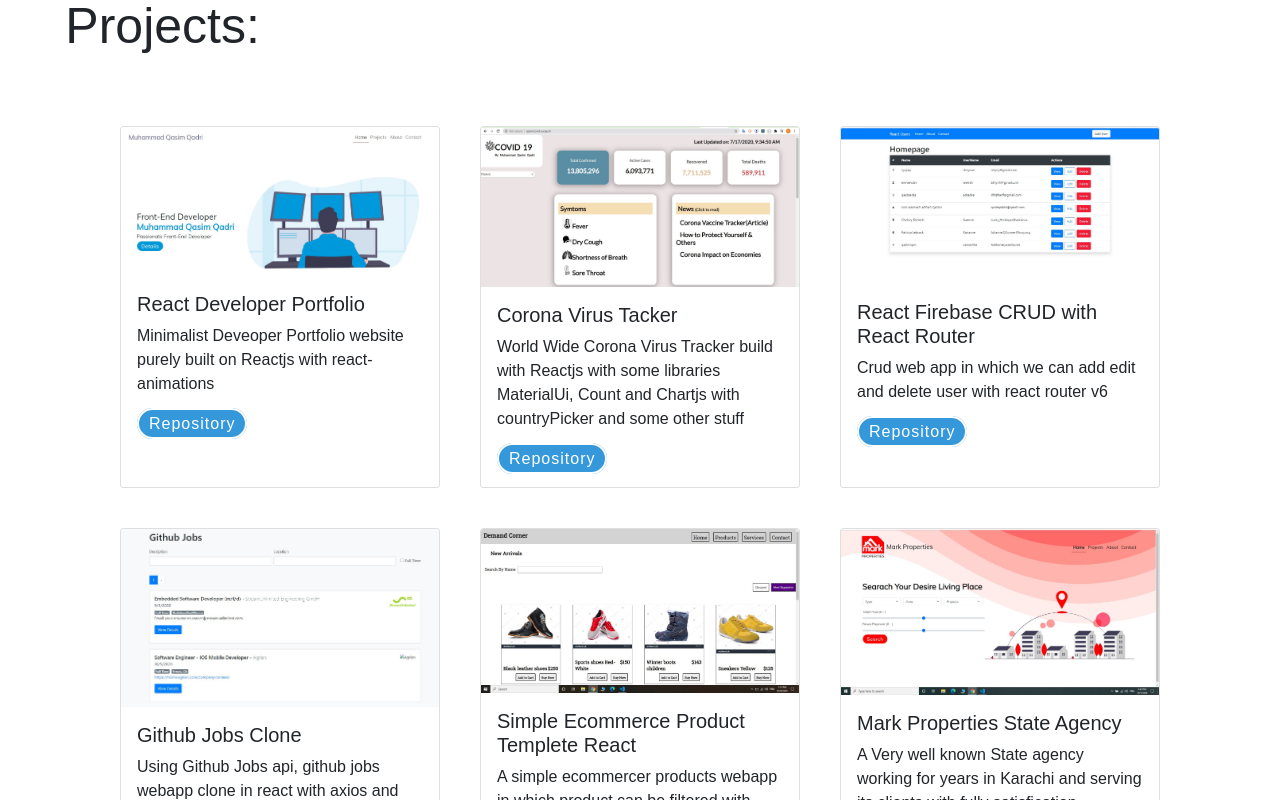
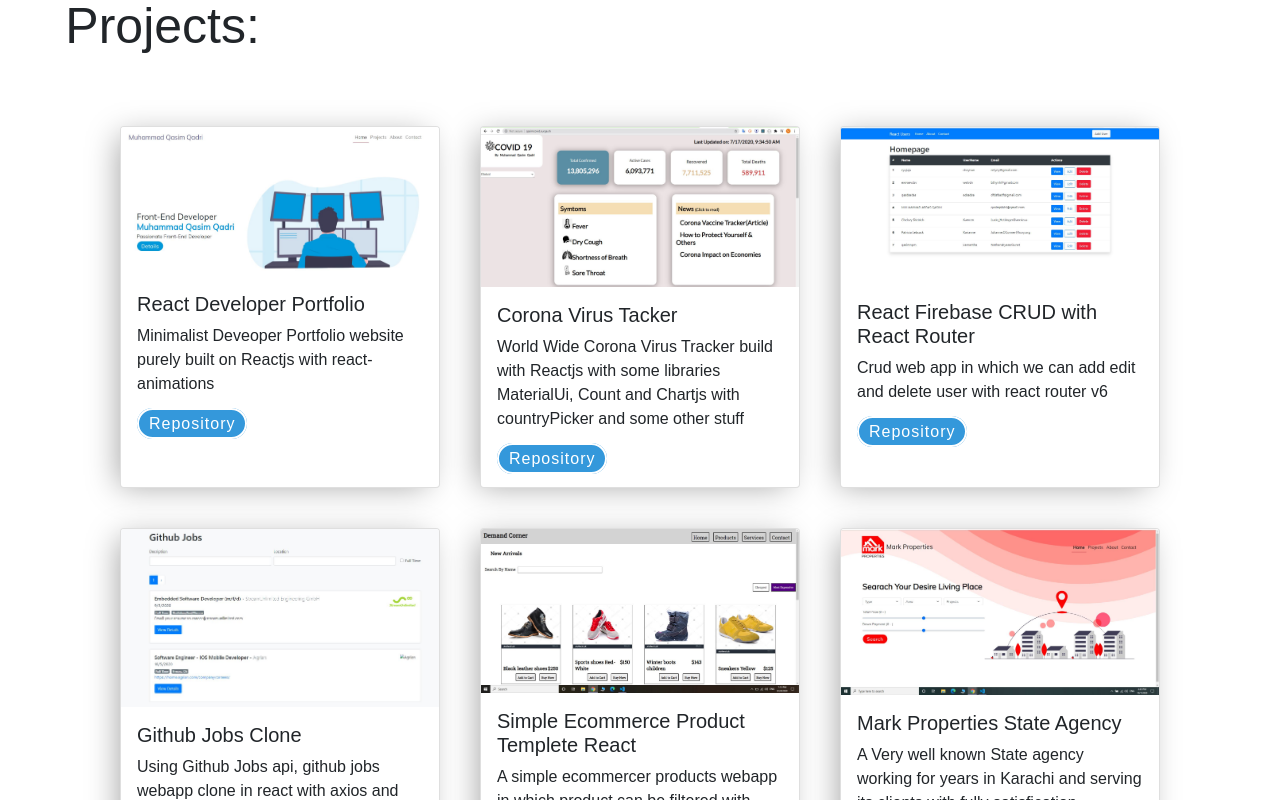
Before and after one commit to qasimgit/Developer-Folio, a React (Create React App) app: page / in a window 1280 px wide. Shown: the part 2180-2980 px from the top of the page. Built offline with nearby package versions, Linux system fonts and the light colour scheme.

Commit message:
card box added

```diff
--- a/src/App.css
+++ b/src/App.css
@@ -119,8 +119,15 @@ NavLink {
 .card {
   width: 20rem;
   margin: 20px;
+  -webkit-box-shadow: -7px 4px 30px -6px rgba(0, 0, 0, 0.36);
+  -moz-box-shadow: -7px 4px 30px -6px rgba(0, 0, 0, 0.36);
+  box-shadow: -7px 4px 30px -6px rgba(0, 0, 0, 0.36);
 }
-
+.card:hover {
+  -webkit-box-shadow: -7px 4px 63px 2px rgba(0, 0, 0, 0.36);
+  -moz-box-shadow: -7px 4px 63px 2px rgba(0, 0, 0, 0.36);
+  box-shadow: -7px 4px 63px 2px rgba(0, 0, 0, 0.36);
+}
 .project-heading {
   margin-top: 50px;
   margin-bottom: 50px;
@@ -169,8 +176,6 @@ NavLink {
     font-size: 1.1rem !important;
   }
 
-
-
   .about-intro-img {
     display: flex;
     flex-direction: column;
@@ -186,16 +191,15 @@ NavLink {
     margin: 10px 0px;
   }
 
-  .footer-content{
+  .footer-content {
     margin-top: 80px;
     display: flex;
     flex-direction: column;
     align-items: center;
-
   }
 
-.link-to-github{
-  margin-bottom: 30px;
-  margin-top: 30px;
+  .link-to-github {
+    margin-bottom: 30px;
+    margin-top: 30px;
+  }
 }
-}
```
